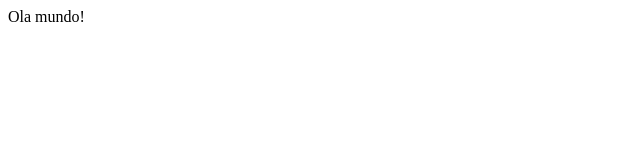
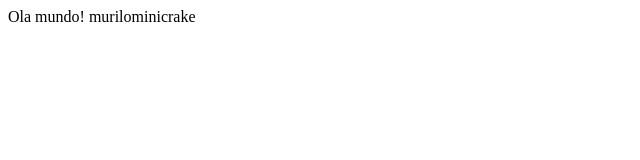
Before and after one commit to MurilloBatista/quadrado, a plain HTML site: page index.html in a window 1280 px wide. Shown: the whole page, without its empty margins (0-640 px from the left). Drawn offline with Linux system fonts and the light colour scheme.

Commit message:
index.html
criando a versao 1

```diff
--- a/index.html
+++ b/index.html
@@ -5,6 +5,6 @@
 <title>Projeto Novo</title>
 </head>
 <body>
-Ola mundo!
+Ola mundo! murilominicrake
 </body>
 </html>
```
